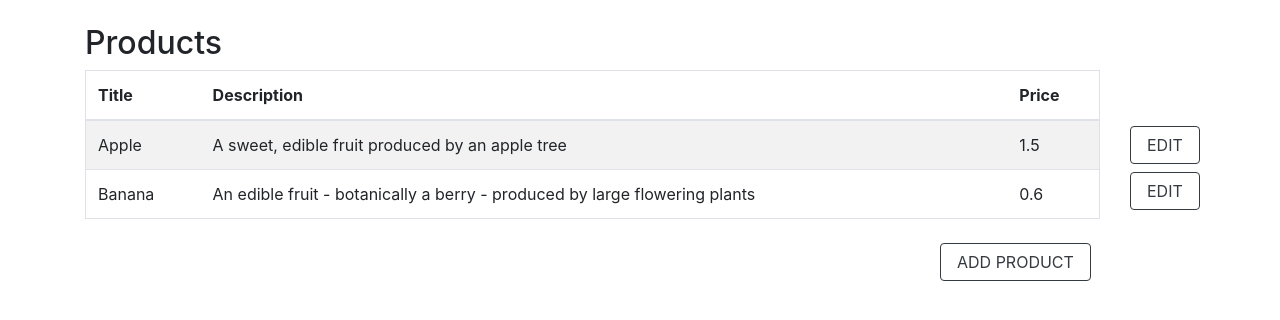
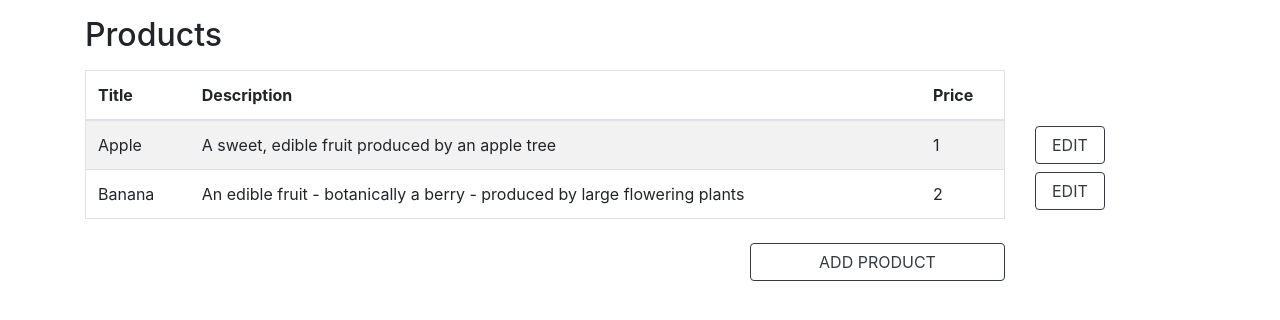
Before and after one commit to silvermiguel96/Tailorsoft, a Vue app: page / in a window 1280 px wide. Shown: the top 320 px of the page. Built offline with nearby package versions, Linux system fonts and the light colour scheme.

Commit message:
fixed in view

```diff
--- a/src/views/Products.vue
+++ b/src/views/Products.vue
@@ -1,25 +1,25 @@
 <template>
   <b-container>
-    <h2 class="mt-4">Products</h2>
+    <h2 class="my-3">Products</h2>
     <b-row>
-      <b-col cols="11">
-        <b-table outlined head-variant="gray" striped hover :items="products"></b-table>
+      <b-col cols="10">
+        <b-table  outlined head-variant="gray" striped hover :items="products"></b-table>
       </b-col>
-      <b-col cols="1" class="mt-5">
+      <b-col cols="2" class="mt-5">
         <div v-for="product in products" :key="product.title">
           <b-button @click="editItem(product)" class="mt-2 px-3" variant="outline-dark">EDIT</b-button>
         </div>
       </b-col>
     </b-row>
     <b-row>
-      <b-col md="3" offset-md="9">
+      <b-col md="3" offset-md="7" co>
         <b-button
-          id="show-btn"
-          @click="showModal"
+          block
+          @click="modalShow = !modalShow"
           class="mt-2 px-3"
           variant="outline-dark"
         >ADD PRODUCT</b-button>
-        <b-modal ref="my-modal" hide-footer :title="formTitle">
+        <b-modal v-model="modalShow" hide-footer :title="formTitle">
           <b-card>
             <div>
               <b-form @submit="save" @reset="onReset">
@@ -35,7 +35,7 @@
                   ></b-form-input>
                 </b-form-group>
 
-                <b-form-group label="Price">
+                <b-form-group label="Price($)">
                   <b-form-input
                     v-model="editedItem.price"
                     type="number"
@@ -62,18 +62,17 @@
 <script>
 export default {
   data: () => ({
-    dialog: false,
+    modalShow: false,
     products: [],
-    items: [],
     editedIndex: -1,
     editedItem: {
       title: "",
-      description: 0,
+      description: "",
       price: 0
     },
     defaultItem: {
       title: "",
-      description: 0,
+      description: "",
       price: 0
     }
   }),
@@ -85,7 +84,7 @@ export default {
   },
 
   watch: {
-    dialog(val) {
+    modalShow(val) {
       val || this.close();
     }
   },
@@ -95,24 +94,27 @@ export default {
   },
 
   methods: {
+
     initialize() {
       this.products = [
         {
           title: "Apple",
           description: "A sweet, edible fruit produced by an apple tree",
-          price: 1.5
+          price: 1
         },
         {
           title: "Banana",
           description:
             "An edible fruit - botanically a berry - produced by large flowering plants",
-          price: 0.6
+          price: 2
         }
       ];
     },
+
     showModal() {
-      this.$refs["my-modal"].show();
+      this.modalShow = true
     },
+
     editItem(product) {
       this.showModal();
       this.editedIndex = this.products.indexOf(product);
@@ -121,7 +123,7 @@ export default {
     },
 
     close() {
-      this.$refs["my-modal"].hide();
+      this.modalShow = false
       setTimeout(() => {
         this.editedItem = Object.assign({}, this.defaultItem);
         this.editedIndex = -1;
@@ -136,6 +138,7 @@ export default {
       }
       this.close();
     },
+
     onReset(evt) {
       evt.preventDefault();
       this.editedItem.title = "";
@@ -145,6 +148,3 @@ export default {
   }
 };
 </script>
-
-<style>
-</style>
```
